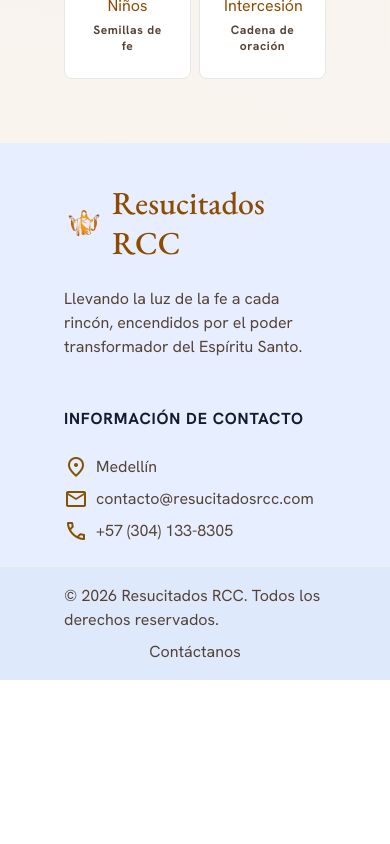
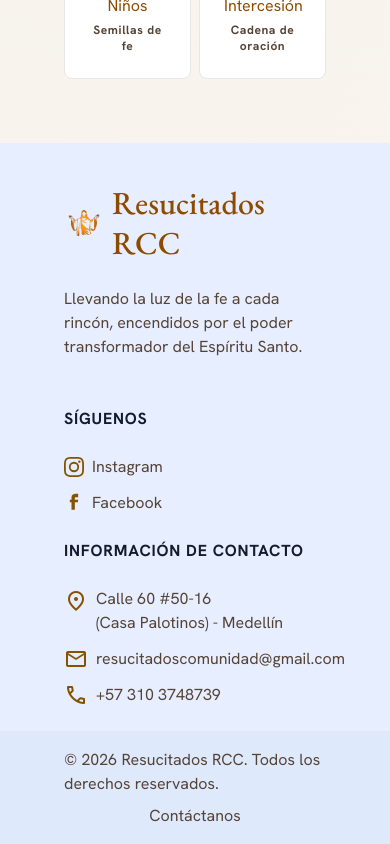
Before and after one commit to Xhanty/rcc-front, a Vue app: page / in a window 390 px wide. Shown: the part 2689-3533 px from the top of the page. Before the commit the page ends 3369 px from the top, so only its background shows below. Built offline with nearby package versions, Linux system fonts and the light colour scheme; no server answers.

Commit message:
feat: implement footer and contact components with responsive bento grid and form submission integration

```diff
--- a/src/components/FooterSection.vue
+++ b/src/components/FooterSection.vue
@@ -5,9 +5,9 @@ const currentYear = new Date().getFullYear()
 <template>
   <footer id="footer" class="w-full pt-10 bg-surface-container dark:bg-inverse-surface">
     <div
-      class="max-w-max-width mx-auto px-margin-desktop flex flex-col md:flex-row justify-between items-start gap-gutter mb-gutter">
+      class="max-w-max-width mx-auto px-margin-desktop flex flex-col lg:flex-row justify-between items-start gap-gutter mb-gutter">
       <!-- Brand column -->
-      <div class="md:col-span-1 max-w-xs">
+      <div class="lg:max-w-xs flex-shrink-0">
         <div class="flex items-center gap-2 mb-gutter">
           <img alt="Resucitados RCC Logo" class="h-10 w-auto" src="/img/icon.png" />
           <span class="font-headline-lg text-headline-lg text-primary dark:text-inverse-primary">Resucitados RCC</span>
@@ -16,19 +16,64 @@ const currentYear = new Date().getFullYear()
           de la fe a cada rincón, encendidos por el poder transformador del Espíritu Santo.</p>
       </div>
 
-      <!-- Contact column -->
-      <div>
-        <h4
-          class="font-body-md font-bold text-on-surface dark:text-inverse-on-surface mb-gutter uppercase tracking-wider">
-          Información de Contacto</h4>
-        <ul class="space-y-2 text-on-surface-variant dark:text-surface-variant">
-          <li class="flex items-center gap-2"><span class="material-symbols-outlined text-secondary">location_on</span>
-            Medellín</li>
-          <li class="flex items-center gap-2"><span class="material-symbols-outlined text-secondary">mail</span>
-            contacto@resucitadosrcc.com</li>
-          <li class="flex items-center gap-2"><span class="material-symbols-outlined text-secondary">call</span> +57
-            (304) 133-8305</li>
-        </ul>
+      <!-- Info Columns (2 Columns on desktop) -->
+      <div class="grid grid-cols-1 md:grid-cols-2 gap-gutter md:gap-16 w-full lg:w-auto">
+
+        <!-- Socials Column -->
+        <div>
+          <h4
+            class="font-body-md font-bold text-on-surface dark:text-inverse-on-surface mb-gutter uppercase tracking-wider">
+            Síguenos</h4>
+          <ul class="space-y-3 text-on-surface-variant dark:text-surface-variant">
+            <li class="flex items-center gap-2 font-body-md text-body-md">
+              <a href="https://www.instagram.com/resucitadosrcc" target="_blank"
+                class="flex items-center gap-2 hover:text-primary transition-colors group">
+                <svg class="w-5 h-5 fill-current text-secondary group-hover:text-primary transition-colors"
+                  viewBox="0 0 24 24">
+                  <path
+                    d="M12 2.163c3.204 0 3.584.012 4.85.07 3.252.148 4.771 1.691 4.919 4.919.058 1.265.069 1.645.069 4.849 0 3.205-.012 3.584-.069 4.849-.149 3.225-1.664 4.771-4.919 4.919-1.266.058-1.644.07-4.85.07-3.204 0-3.584-.012-4.849-.07-3.26-.149-4.771-1.699-4.919-4.92-.058-1.265-.07-1.644-.07-4.849 0-3.204.013-3.583.07-4.849.149-3.227 1.664-4.771 4.919-4.919 1.266-.057 1.645-.069 4.849-.069zM12 0C8.741 0 8.333.014 7.053.072 2.695.272.273 2.69.073 7.051.014 8.333 0 8.741 0 12c0 3.259.014 3.668.072 4.948.2 4.358 2.618 6.78 6.98 6.98 1.281.058 1.689.072 4.948.072 3.259 0 3.668-.014 4.948-.072 4.354-.2 6.782-2.618 6.979-6.98.059-1.28.073-1.689.073-4.948 0-3.259-.014-3.667-.072-4.947-.196-4.354-2.617-6.78-6.979-6.98C15.668.014 15.259 0 12 0zm0 5.838a6.162 6.162 0 100 12.324 6.162 6.162 0 000-12.324zM12 16a4 4 0 110-8 4 4 0 010 8zm6.406-11.845a1.44 1.44 0 100 2.881 1.44 1.44 0 000-2.881z" />
+                </svg>
+                <span>Instagram</span>
+              </a>
+            </li>
+            <li class="flex items-center gap-2 font-body-md text-body-md">
+              <a href="https://www.facebook.com/share/1CYRbLsNjd" target="_blank"
+                class="flex items-center gap-2 hover:text-primary transition-colors group">
+                <svg class="w-5 h-5 fill-current text-secondary group-hover:text-primary transition-colors"
+                  viewBox="0 0 24 24">
+                  <path d="M9 8H7v3h2v9h4v-9h3.625L17 8h-4V6.25c0-.97.5-1.25 1.25-1.25H17V1h-3c-3 0-5 1.5-5 4.5V8z" />
+                </svg>
+                <span>Facebook</span>
+              </a>
+            </li>
+          </ul>
+        </div>
+
+        <!-- Contact Column -->
+        <div>
+          <h4
+            class="font-body-md font-bold text-on-surface dark:text-inverse-on-surface mb-gutter uppercase tracking-wider">
+            Información de Contacto</h4>
+          <ul class="space-y-3 text-on-surface-variant dark:text-surface-variant">
+            <li class="flex items-start gap-2 font-body-md text-body-md">
+              <span class="material-symbols-outlined text-secondary flex-shrink-0 mt-0.5">location_on</span>
+              <span>Calle 60 #50-16<br />(Casa Palotinos) - Medellín</span>
+            </li>
+            <li class="flex items-center gap-2 font-body-md text-body-md">
+              <span class="material-symbols-outlined text-secondary flex-shrink-0">mail</span>
+              <a href="mailto:resucitadoscomunidad@gmail.com"
+                class="hover:text-primary hover:underline transition-colors">
+                resucitadoscomunidad@gmail.com
+              </a>
+            </li>
+            <li class="flex items-center gap-2 font-body-md text-body-md">
+              <span class="material-symbols-outlined text-secondary flex-shrink-0">call</span>
+              <a href="tel:+573103748739" class="hover:text-primary hover:underline transition-colors">
+                +57 310 3748739
+              </a>
+            </li>
+          </ul>
+        </div>
       </div>
     </div>
 
--- a/src/components/contact/ContactBentoSection.vue
+++ b/src/components/contact/ContactBentoSection.vue
@@ -5,44 +5,49 @@
 <template>
   <section class="mt-8 md:mt-16 grid grid-cols-1 md:grid-cols-3 gap-6">
     <!-- Phone Bento -->
-    <div class="glass-card p-6 rounded-xl flex items-center gap-4 hover:translate-y-[-4px] transition-all duration-300 cursor-pointer shadow-sm">
-      <div class="w-12 h-12 rounded-full bg-secondary-container flex items-center justify-center text-on-secondary-container flex-shrink-0">
-        <span class="material-symbols-outlined">call</span>
+    <a href="tel:+573103748739"
+      class="glass-card p-6 rounded-xl flex items-center gap-4 hover:translate-y-[-4px] hover:border-[#10b981]/30 transition-all duration-300 cursor-pointer shadow-sm border border-outline-variant/30">
+      <div class="w-12 h-12 rounded-full flex items-center justify-center text-white flex-shrink-0"
+        style="background-color: #10b981">
+        <span class="material-symbols-outlined text-xl">call</span>
       </div>
       <div>
         <p class="text-label-sm text-on-surface-variant">Teléfono</p>
-        <p class="font-bold text-primary">+34 912 345 678</p>
+        <p class="font-bold text-primary">+57 310 3748739</p>
       </div>
-    </div>
+    </a>
 
-    <!-- Email Bento -->
-    <div class="glass-card p-6 rounded-xl flex items-center gap-4 hover:translate-y-[-4px] transition-all duration-300 cursor-pointer shadow-sm">
-      <div class="w-12 h-12 rounded-full bg-primary-container flex items-center justify-center text-on-primary-container flex-shrink-0">
-        <span class="material-symbols-outlined">mail</span>
+    <!-- Instagram Bento -->
+    <a href="https://www.instagram.com/resucitadosrcc" target="_blank"
+      class="glass-card p-6 rounded-xl flex items-center gap-4 hover:translate-y-[-4px] hover:border-[#ee2a7b]/30 transition-all duration-300 cursor-pointer shadow-sm border border-outline-variant/30">
+      <div class="w-12 h-12 rounded-full flex items-center justify-center text-white flex-shrink-0"
+        style="background: linear-gradient(45deg, #f9ce34 0%, #ee2a7b 50%, #6228d7 100%)">
+        <!-- SVG Instagram -->
+        <svg class="w-6 h-6 fill-current text-white" viewBox="0 0 24 24">
+          <path
+            d="M12 2.163c3.204 0 3.584.012 4.85.07 3.252.148 4.771 1.691 4.919 4.919.058 1.265.069 1.645.069 4.849 0 3.205-.012 3.584-.069 4.849-.149 3.225-1.664 4.771-4.919 4.919-1.266.058-1.644.07-4.85.07-3.204 0-3.584-.012-4.849-.07-3.26-.149-4.771-1.699-4.919-4.92-.058-1.265-.07-1.644-.07-4.849 0-3.204.013-3.583.07-4.849.149-3.227 1.664-4.771 4.919-4.919 1.266-.057 1.645-.069 4.849-.069zM12 0C8.741 0 8.333.014 7.053.072 2.695.272.273 2.69.073 7.051.014 8.333 0 8.741 0 12c0 3.259.014 3.668.072 4.948.2 4.358 2.618 6.78 6.98 6.98 1.281.058 1.689.072 4.948.072 3.259 0 3.668-.014 4.948-.072 4.354-.2 6.782-2.618 6.979-6.98.059-1.28.073-1.689.073-4.948 0-3.259-.014-3.667-.072-4.947-.196-4.354-2.617-6.78-6.979-6.98C15.668.014 15.259 0 12 0zm0 5.838a6.162 6.162 0 100 12.324 6.162 6.162 0 000-12.324zM12 16a4 4 0 110-8 4 4 0 010 8zm6.406-11.845a1.44 1.44 0 100 2.881 1.44 1.44 0 000-2.881z" />
+        </svg>
       </div>
       <div>
-        <p class="text-label-sm text-on-surface-variant">Email</p>
-        <p class="font-bold text-primary">info@resucitadosrcc.com</p>
+        <p class="text-label-sm text-on-surface-variant">Instagram</p>
+        <p class="font-bold text-primary">@resucitadosrcc</p>
       </div>
-    </div>
+    </a>
 
-    <!-- Socials Bento -->
-    <div class="glass-card p-6 rounded-xl flex items-center gap-4 hover:translate-y-[-4px] transition-all duration-300 cursor-pointer shadow-sm">
-      <div class="w-12 h-12 rounded-full bg-tertiary-container flex items-center justify-center text-on-tertiary-container flex-shrink-0">
-        <span class="material-symbols-outlined">share</span>
+    <!-- Facebook Bento -->
+    <a href="https://www.facebook.com/share/1CYRbLsNjd" target="_blank"
+      class="glass-card p-6 rounded-xl flex items-center gap-4 hover:translate-y-[-4px] hover:border-[#1877F2]/30 transition-all duration-300 cursor-pointer shadow-sm border border-outline-variant/30">
+      <div class="w-12 h-12 rounded-full flex items-center justify-center text-white flex-shrink-0"
+        style="background-color: #1877F2">
+        <!-- SVG Facebook -->
+        <svg class="w-6 h-6 fill-current text-white" viewBox="0 0 24 24">
+          <path d="M9 8H7v3h2v9h4v-9h3.625L17 8h-4V6.25c0-.97.5-1.25 1.25-1.25H17V1h-3c-3 0-5 1.5-5 4.5V8z" />
+        </svg>
       </div>
-      <div class="flex-grow">
-        <div class="flex justify-between items-center">
-          <div>
-            <p class="text-label-sm text-on-surface-variant">Redes Sociales</p>
-            <p class="font-bold text-primary">@ResucitadosRCC</p>
-          </div>
-          <div class="flex gap-2 text-primary">
-            <span class="material-symbols-outlined">face_nod</span>
-            <span class="material-symbols-outlined">group</span>
-          </div>
-        </div>
+      <div>
+        <p class="text-label-sm text-on-surface-variant">Facebook</p>
+        <p class="font-bold text-primary">Resucitados RCC</p>
       </div>
-    </div>
+    </a>
   </section>
 </template>
```
Also changed, not shown: src/components/contact/ContactFormSection.vue (+21 -37 lines).
